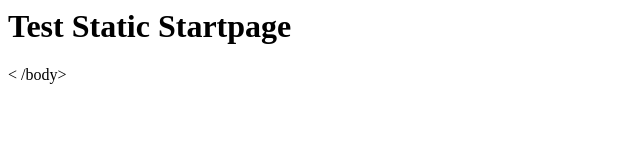
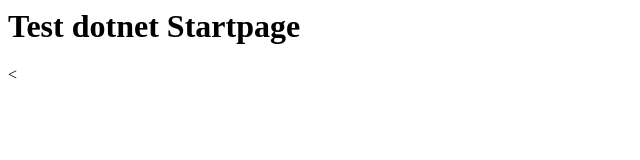
Before and after one commit to dahermansson/TestStaticSite, a plain HTML site: page index.html in a window 1280 px wide. Shown: the whole page, without its empty margins (0-640 px from the left). Drawn offline with Linux system fonts and the light colour scheme.

Commit message:
dotnet deploy

```diff
--- a/index.html
+++ b/index.html
@@ -1,5 +1,5 @@
 <html>
     <body>
-        <h1>Test Static Startpage</h1>
-<   /body>
+        <h1>Test dotnet Startpage</h1>
+<   </body>
 </html>
```
Also changed, not shown: 1 other file.
